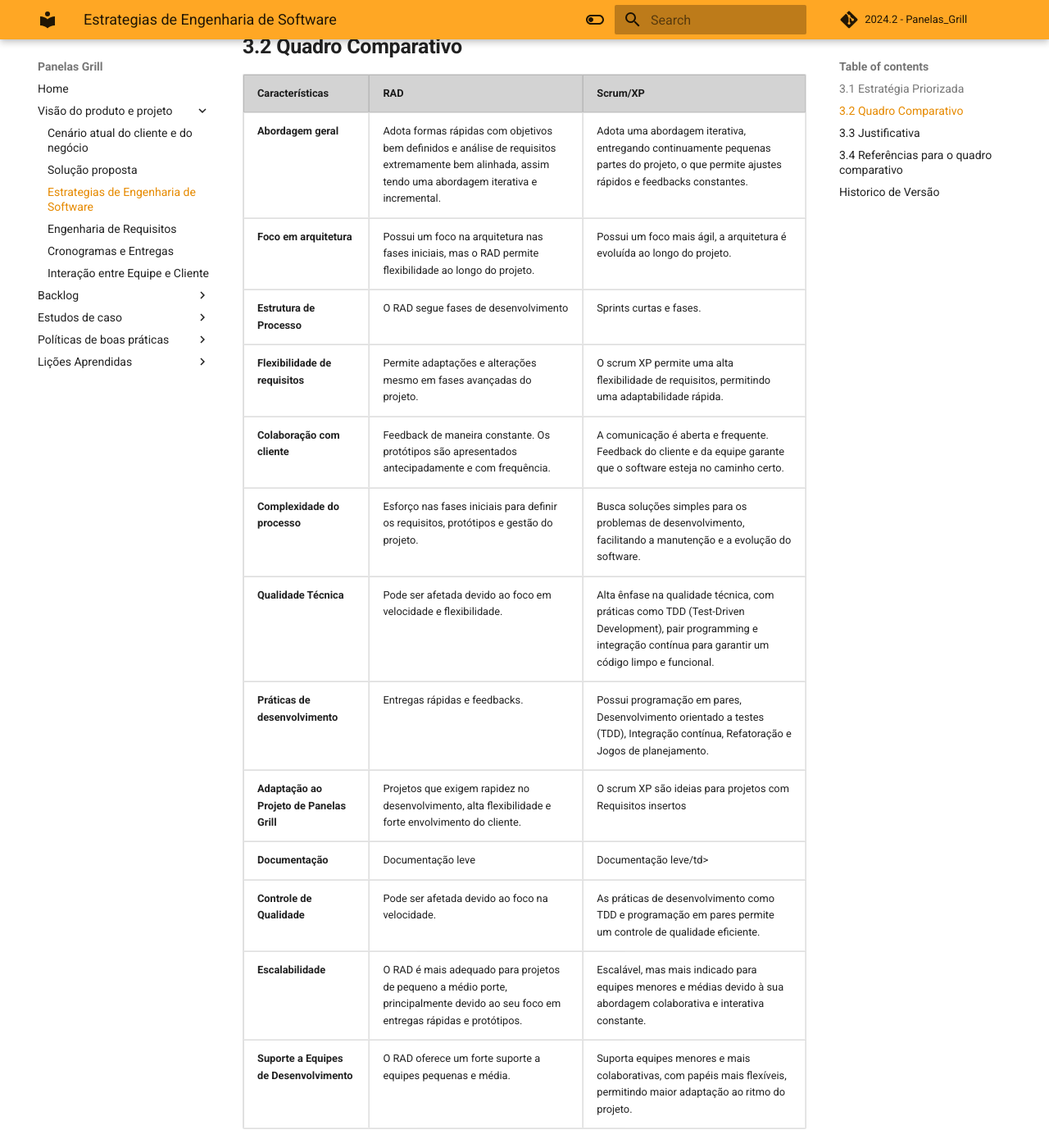
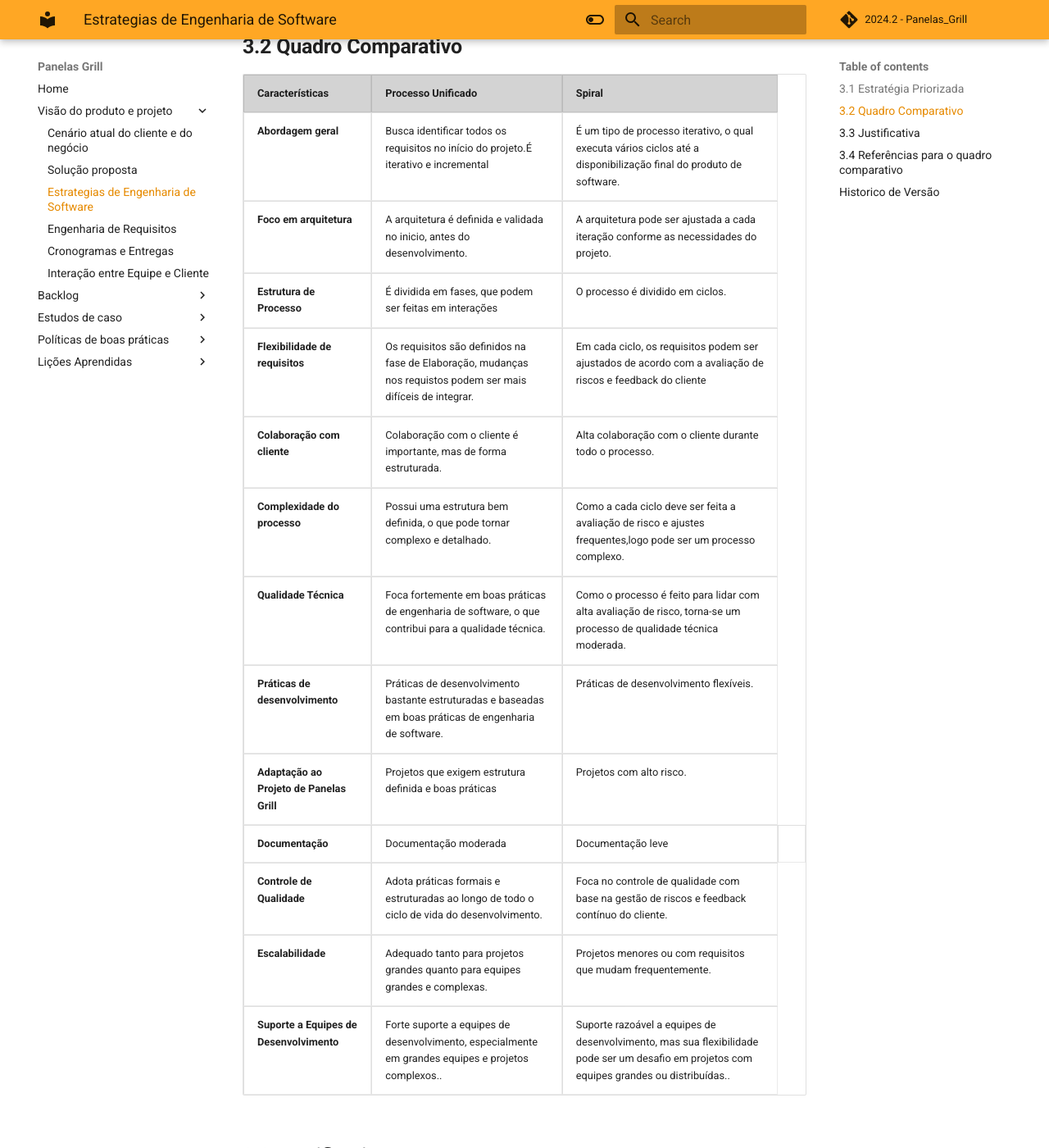
Before and after one commit to mdsreq-fga-unb/2024.2-T03-PanelasGrill, an MkDocs documentation site: the page built from docs/unidade1/sessao3.md, in a window 1280 px wide and 1400 px high, scrolled down 366 px. Shown: the whole window at 82% size. Built offline with MkDocs 1.6.1 and Material for MkDocs 9.7.7, drawn with Linux system fonts in a browser that asks for light colours; comment, search, counter and statistics services are not loaded; some of the changed text lies outside the part shown.

Commit message:
Mudanças na sessao4  e na sessao3

```diff
--- a/docs/unidade1/sessao3.md
+++ b/docs/unidade1/sessao3.md
@@ -2,9 +2,9 @@
 
 ## **3.1 Estratégia Priorizada**
 
-- **Abordagem**: Ágil
-- **Ciclo de Vida**: Iterativo e incremental
-- **Processo**: Scrum/XP
+- **Abordagem**: Dirigido por plano
+- **Ciclo de Vida**:Interativo e Incremental
+- **Processo**: Processo Unificado
 
 ## **3.2 Quadro Comparativo**
 
@@ -12,75 +12,75 @@
   <thead style="background-color: #D3D3D3;">
     <tr>
       <th><strong>Características</strong></th>
-      <th><strong>RAD</strong></th>
-      <th><strong>Scrum/XP</strong></th>
+      <th><strong>Processo Unificado</strong></th>
+      <th><strong>Spiral</strong></th>
     </tr>
   </thead>
   <tbody>
     <tr>
       <td><strong>Abordagem geral</strong></td>
-      <td>Adota formas rápidas com objetivos bem definidos e análise de requisitos extremamente bem alinhada, assim tendo uma abordagem iterativa e incremental.</td>
-      <td>Adota uma abordagem iterativa, entregando continuamente pequenas partes do projeto, o que permite ajustes rápidos e feedbacks constantes.</td>
+      <td>Busca identificar todos os requisitos no início do projeto.É iterativo e incremental</td>
+      <td>É um tipo de processo iterativo, o qual executa vários ciclos até a disponibilização final do produto de software.</td>
     </tr>
     <tr>
       <td><strong>Foco em arquitetura</strong></td>
-      <td>Possui um foco na arquitetura nas fases iniciais, mas o RAD permite flexibilidade ao longo do projeto. </td>
-      <td>Possui um foco mais ágil, a arquitetura é evoluída ao longo do projeto. </td>
+      <td>A arquitetura é definida e validada no inicio, antes do desenvolvimento.</td>
+      <td>A arquitetura pode ser ajustada a cada iteração conforme as necessidades do projeto. </td>
     </tr>
     <tr>
       <td><strong>Estrutura de Processo</strong></td>
-      <td>O RAD segue fases de desenvolvimento </td>
-      <td>Sprints curtas e fases. </td>
+      <td>É dividida em fases, que podem ser feitas em interações </td>
+      <td>O processo é dividido em ciclos. </td>
     </tr>
     <tr>
       <td><strong>Flexibilidade de requisitos</strong></td>
-      <td>Permite adaptações e alterações mesmo em fases avançadas do projeto.</td>
-      <td>O scrum XP permite uma alta flexibilidade de requisitos, permitindo uma adaptabilidade rápida.</td>
+      <td>Os requisitos são definidos na fase de Elaboração, mudanças nos requistos podem ser mais difíceis de integrar.</td>
+      <td>Em cada ciclo, os requisitos podem ser ajustados de acordo com a avaliação de riscos e feedback do cliente</td>
     </tr>
     <tr>
       <td><strong>Colaboração com cliente</strong></td>
-      <td>Feedback de maneira constante. Os protótipos são apresentados antecipadamente e com frequência.</td>
-      <td>A comunicação é aberta e frequente. Feedback do cliente e da equipe garante que o software esteja no caminho certo.</td>
+      <td>Colaboração com o cliente é importante, mas de forma estruturada.</td>
+      <td>Alta colaboração com o cliente durante todo o processo.</td>
     </tr>
     <tr>
       <td><strong>Complexidade do processo</strong></td>
-      <td>Esforço nas fases iniciais para  definir os requisitos, protótipos e gestão do projeto. </td>
-      <td>Busca soluções simples para os problemas de desenvolvimento, facilitando a manutenção e a evolução do software.</td>
+      <td>Possui uma estrutura bem definida, o que pode tornar complexo e detalhado. </td>
+      <td>Como a cada ciclo deve ser feita a avaliação de risco e ajustes frequentes,logo pode ser um processo complexo.</td>
     </tr>
     <tr>
       <td><strong>Qualidade Técnica</strong></td>
-      <td>Pode ser afetada devido ao foco em velocidade e flexibilidade.</td>
-      <td>Alta ênfase na qualidade técnica, com práticas como TDD (Test-Driven Development), pair programming e integração contínua para garantir um código limpo e funcional.</td>
+      <td>Foca fortemente em boas práticas de engenharia de software, o que contribui para a qualidade técnica.</td>
+      <td>Como o processo é feito para lidar com alta avaliação de risco, torna-se um processo de qualidade técnica moderada.</td>
     </tr>
     <tr>
       <td><strong>Práticas de desenvolvimento</strong></td>
-      <td>Entregas rápidas e feedbacks.</td>
-      <td>Possui programação em pares, Desenvolvimento orientado a testes (TDD), Integração contínua, Refatoração e Jogos de planejamento.</td>
+      <td>Práticas de desenvolvimento bastante estruturadas e baseadas em boas práticas de engenharia de software.</td>
+      <td> Práticas de desenvolvimento flexíveis. </td>
     </tr>
     <tr>
       <td><strong>Adaptação ao Projeto de Panelas Grill</strong></td>
-      <td>Projetos que exigem rapidez no desenvolvimento, alta flexibilidade e forte envolvimento do cliente.</td>
-      <td>O scrum XP são ideias para projetos com Requisitos insertos </td>
+      <td>Projetos que exigem estrutura definida e boas práticas</td>
+      <td>Projetos com alto risco. </td>
     </tr>
     <tr>
       <td><strong>Documentação</strong></td>
-      <td>Documentação leve</td>
-      <td>Documentação leve/td>
+      <td>Documentação moderada</td>
+      <td>Documentação leve <td>
     </tr>
     <tr>
       <td><strong>Controle de Qualidade</strong></td>
-      <td>Pode ser afetada devido ao foco na velocidade.</td>
-      <td>As práticas de desenvolvimento como TDD e programação em pares permite um controle de qualidade eficiente. </td>
+      <td>Adota práticas formais e estruturadas ao longo de todo o ciclo de vida do desenvolvimento.</td>
+      <td> Foca no controle de qualidade com base na gestão de riscos e feedback contínuo do cliente. </td>
     </tr>
     <tr>
       <td><strong>Escalabilidade</strong></td>
-      <td>O RAD é mais adequado para projetos de pequeno a médio porte, principalmente devido ao seu foco em entregas rápidas e protótipos.</td>
-      <td>Escalável, mas mais indicado para equipes menores e médias devido à sua abordagem colaborativa e interativa constante. </td>
+      <td>Adequado tanto para projetos grandes quanto para equipes grandes e complexas.</td>
+      <td>Projetos menores ou com requisitos que mudam frequentemente. </td>
     </tr>
     <tr>
       <td><strong>Suporte a Equipes de Desenvolvimento</strong></td>
-      <td>O RAD oferece um forte suporte a equipes pequenas e média.</td>
-      <td>Suporta equipes menores e mais colaborativas, com papéis mais flexíveis, permitindo maior adaptação ao ritmo do projeto. </td>
+      <td>Forte suporte a equipes de desenvolvimento, especialmente em grandes equipes e projetos complexos..</td>
+      <td>Suporte razoável a equipes de desenvolvimento, mas sua flexibilidade pode ser um desafio em projetos com equipes grandes ou distribuídas.. </td>
     </tr>
   </tbody>
 </table>
@@ -88,24 +88,15 @@
 
 ## **3.3 Justificativa**
 
-Para poder identificar o nosso processo ideal foi feito o GUPTA, o resultado está logo abaixo.
-<center>
-  ![GUPTA](../imagens/GUPTA1.jpg)
-</center>
-<center>
-  ![GUPTA2](../imagens/GUPTA2.jpg)
-</center>
-
-Com base nos resultados apresentados pelo GUPTA, a equipe optou por adotar o Scrum XP. Além de ser a abordagem recomendada, todos os membros da equipe já possuíam experiência prévia com essa metodologia.
+Com base em discussões em equipe, decidimos adotar o Processo Unificado, pois, levando em consideração a matéria de Requisitos, seria importante ter um trabalho com uma estrutura bem definida
 
 ## **3.4 Referências para o quadro comparativo**
-<small>DevMedia. Agile Development: XP e Scrum em uma Abordagem Comparativa. Disponível em: <https://www.devmedia.com.br/agile-development-xp-e-scrum-em-uma-abordagem-comparativa/30808>. Acesso em: 23 nov. 2024.</small>
+<small>EstrategiaConcursos. Engenharia-software-processo-unificado-rup. Disponível em: <https://www.estrategiaconcursos.com.br/blog/engenharia-software-processo-unificado-rup/>. Acesso em: 08 fev. 2025.</small>
 
-<small>Casa do Desenvolvedor. XP e Scrum: qual método utilizar para gerir seus projetos de software?. Disponível em: <https://blog.casadodesenvolvedor.com.br/xp-scrum/#:~:text=Inspirado%20nas%20pr%C3%A1ticas%20japonesas%20de,ajustes%20r%C3%A1pidos%20e%20feedbacks%20constantes>. Acesso em: 23 nov. 2024.</small>
+<small>Medium. O Modelo em Espiral de Boehm. Disponível em: <https://medium.com/contexto-delimitado/o-modelo-em-espiral-de-boehm-ed1d85b7df>. Acesso em: 08 fev. 2025.</small>
 
-<small>Ucloud. Metodologia RAD. Disponível em: <https://ucloudglobal.com/br/blog/metodologia-rad/>. Acesso em: 23 nov. 2024.</small>
+<small>Medium. O Processo Unificado em: <https://medium.com/contexto-delimitado/o-processo-unificado-d102b1fc9d00>. Acesso em: 08 fev. 2025.</small>
 
-<small>TreinaWeb. O que é RAD - Rapid Application Development?. Disponível em: <https://www.treinaweb.com.br/blog/o-que-e-rad-rapid-application-development/>. Acesso em: 23 nov. 2024.</small>
 
 
 ## Historico de Versão
```
Also changed, not shown: other parts of docs/unidade1/sessao3.md (+1 -0 lines), docs/unidade1/sessao4.md (+17 -14 lines).
